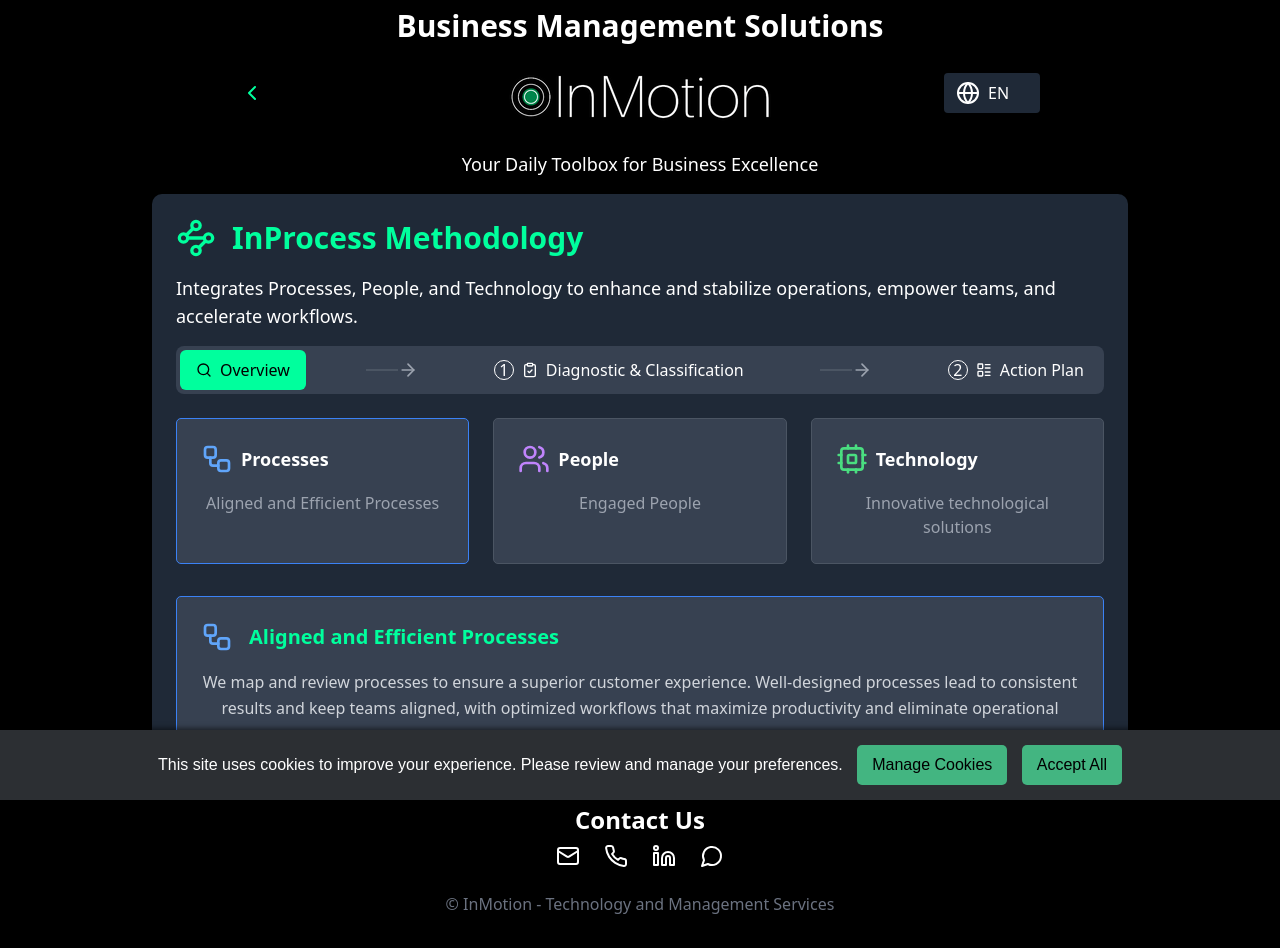
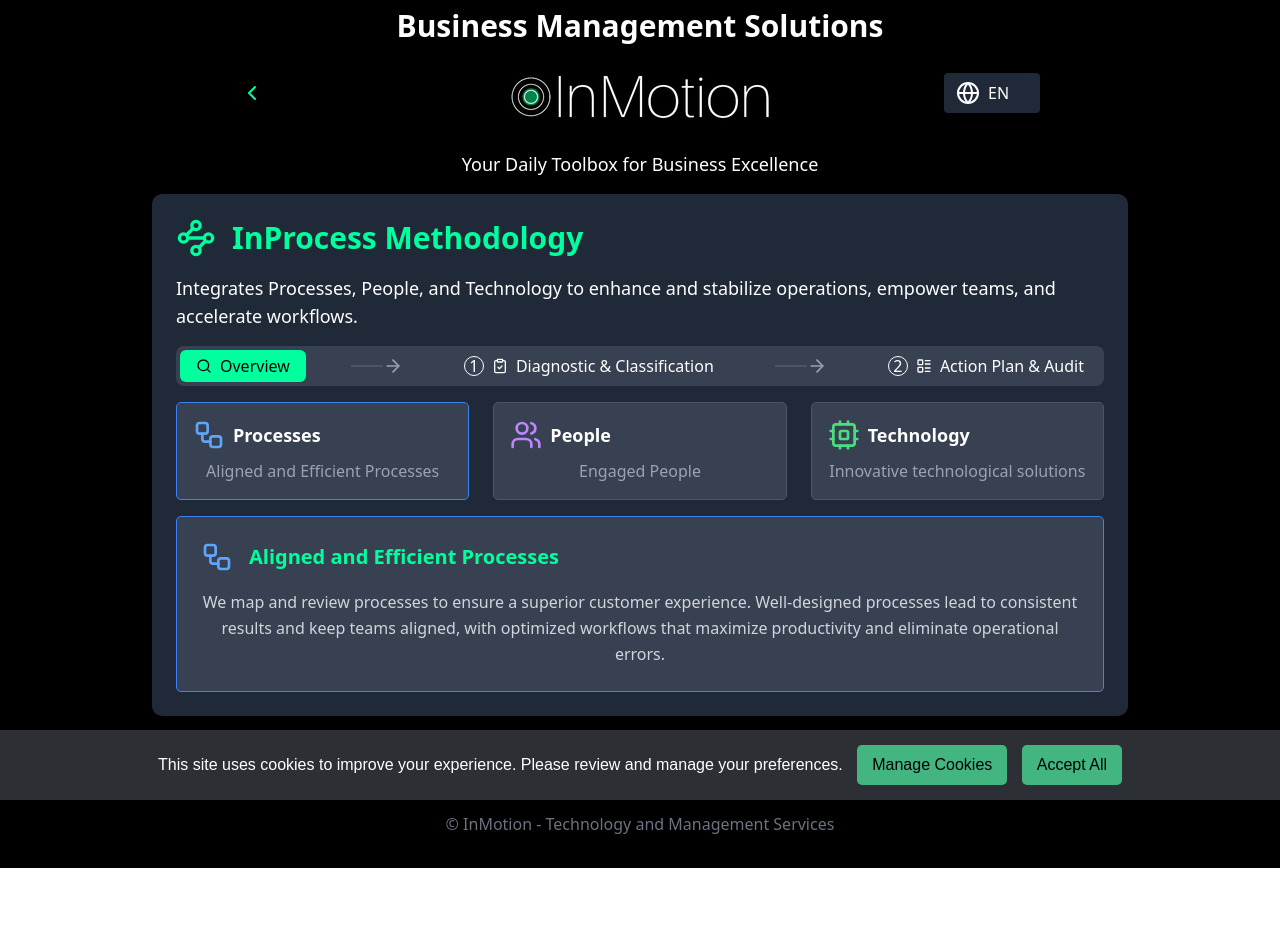
Before and after one commit to beloureiro/NS3, a React (Create React App) app: page /NS3/inprocess in a window 1280 px wide. After the commit the page ends 868 px from the top, so only its background shows below. Built offline with nearby package versions, Linux system fonts and the light colour scheme.

Commit message:
Ajustes icons inprocess

```diff
--- a/src/Solutions/Inprocess.js
+++ b/src/Solutions/Inprocess.js
@@ -14,7 +14,6 @@ import {
   Plus,
   ChartNetwork,
   Target,
-  Activity,
   SquareActivity,
 } from "lucide-react";
 import ContactSection from "../AppComponents/ContactSection";
@@ -77,33 +76,39 @@ const TabsContent = ({ children, value, className }) => {
   ) : null;
 };
 
-// Advanced Analysis Explanation with customizable size and spacing
+// Advanced Analysis Explanation with reduced padding and size adjustments
 const AdvancedAnalysisExplanation = ({ language }) => {
   const t = translations[language];
   return (
-    <div className="bg-slate-800 p-6 rounded-lg">
-      <div className="flex items-center justify-center gap-6">
-        <div className="bg-slate-700 p-5 rounded-lg flex flex-col items-center">
-          <Waypoints className="text-emerald-400 mb-3" size={34} />
-          <p className="text-slate-300 text-base text-center">
+    <div className="bg-slate-800 p-4 rounded-lg">
+      {" "}
+      {/* Adjusted padding to reduce height */}
+      <div className="flex items-center justify-center gap-4">
+        {" "}
+        {/* Reduced gap between elements */}
+        <div className="bg-slate-700 p-3 rounded-lg flex flex-col items-center w-full md:w-[30%]">
+          {" "}
+          {/* Reduced padding and controlled width */}
+          <Waypoints className="text-emerald-400 mb-2" size={28} />{" "}
+          {/* Reduced icon size */}
+          <p className="text-slate-300 text-sm text-center">
             {t.processMapping}
           </p>
         </div>
-        <ArrowRightLeft className="text-emerald-400" size={28} />
-        <div className="bg-slate-700 p-5 rounded-lg flex flex-col items-center">
-          <div className="flex items-center gap-5 mb-3">
-            <Cpu className="text-emerald-400" size={34} />
-            <Plus className="text-emerald-400" size={20} />
-            <ChartNetwork className="text-emerald-400" size={34} />
+        <ArrowRightLeft className="text-emerald-400" size={24} />{" "}
+        {/* Reduced icon size */}
+        <div className="bg-slate-700 p-3 rounded-lg flex flex-col items-center w-full md:w-[30%]">
+          <div className="flex items-center gap-4 mb-2">
+            <Cpu className="text-emerald-400" size={28} />
+            <Plus className="text-emerald-400" size={18} />
+            <ChartNetwork className="text-emerald-400" size={28} />
           </div>
-          <p className="text-slate-300 text-base text-center">
-            {t.aiProcessing}
-          </p>
+          <p className="text-slate-300 text-sm text-center">{t.aiProcessing}</p>
         </div>
-        <ArrowRightLeft className="text-emerald-400" size={28} />
-        <div className="bg-slate-700 p-5 rounded-lg flex flex-col items-center">
-          <Grid2x2 className="text-emerald-400 mb-3" size={34} />
-          <p className="text-slate-300 text-base text-center">
+        <ArrowRightLeft className="text-emerald-400" size={24} />
+        <div className="bg-slate-700 p-3 rounded-lg flex flex-col items-center w-full md:w-[30%]">
+          <Grid2x2 className="text-emerald-400 mb-2" size={28} />
+          <p className="text-slate-300 text-sm text-center">
             {t.complexityMatrix}
           </p>
         </div>
@@ -112,27 +117,7 @@ const AdvancedAnalysisExplanation = ({ language }) => {
   );
 };
 
-// Action Plan and Audit Explanation similar to the Diagnostic & Classification style
-const ActionAuditExplanation = ({ language }) => {
-  const t = translations[language];
-  return (
-    <div className="bg-slate-800 p-6 rounded-lg">
-      <div className="flex items-center justify-center gap-6">
-        <div className="bg-slate-700 p-5 rounded-lg flex flex-col items-center">
-          <Target className="text-emerald-400 mb-3" size={34} />
-          <p className="text-slate-300 text-base text-center">{t.actionPlan}</p>
-        </div>
-        <ArrowRightLeft className="text-emerald-400" size={28} />
-        <div className="bg-slate-700 p-5 rounded-lg flex flex-col items-center">
-          <SquareActivity className="text-emerald-400 mb-3" size={34} />
-          <p className="text-slate-300 text-base text-center">{t.auditTool}</p>
-        </div>
-      </div>
-    </div>
-  );
-};
-
-// Main component for the InProcess Methodology section
+// Integrated Action and Audit Explanation with further reduced component dimensions for a more compact rectangular layout
 const InProcessMethodology = ({ language, setLanguage }) => {
   const [selectedItem, setSelectedItem] = useState("processos");
   const [currentTab, setCurrentTab] = useState("overview");
@@ -193,13 +178,13 @@ const InProcessMethodology = ({ language, setLanguage }) => {
 
               <Tabs
                 defaultValue="overview"
-                className="space-y-6"
+                className="space-y-4"
                 onTabChange={handleTabChange}
               >
                 <div className="relative flex justify-between items-center w-full bg-gray-700 p-1 rounded-lg">
                   <TabsTrigger
                     value="overview"
-                    className="relative flex items-center space-x-2 px-4 py-2 rounded-md transition-all"
+                    className="relative flex items-center space-x-2 px-4 py-1 rounded-md transition-all"
                   >
                     <Search className="w-4 h-4" />
                     <span>{t.overview}</span>
@@ -224,7 +209,7 @@ const InProcessMethodology = ({ language, setLanguage }) => {
 
                   <TabsTrigger
                     value="diagnostic"
-                    className="relative flex items-center space-x-2 px-4 py-2 rounded-md transition-all"
+                    className="relative flex items-center space-x-2 px-4 py-1 rounded-md transition-all"
                   >
                     <div className="flex items-center space-x-2">
                       <div
@@ -258,7 +243,7 @@ const InProcessMethodology = ({ language, setLanguage }) => {
 
                   <TabsTrigger
                     value="action"
-                    className="relative flex items-center space-x-2 px-4 py-2 rounded-md transition-all"
+                    className="relative flex items-center space-x-2 px-4 py-1 rounded-md transition-all"
                   >
                     <div className="flex items-center space-x-2">
                       <div
@@ -279,42 +264,42 @@ const InProcessMethodology = ({ language, setLanguage }) => {
                 <TabsContent value="overview" className="space-y-4">
                   <div className="grid grid-cols-3 gap-6">
                     <div
-                      className={`bg-gray-700 p-6 rounded-[5px] border ${
+                      className={`bg-gray-700 p-4 rounded-[5px] border ${
                         selectedItem === "processos"
                           ? "border-blue-500"
                           : "border-gray-600"
                       } hover:border-blue-500 transition-colors cursor-pointer`}
                       onClick={() => setSelectedItem("processos")}
                     >
-                      <div className="flex items-center space-x-2 mb-4">
+                      <div className="flex items-center space-x-2 mb-2">
                         <Workflow className="w-8 h-8 text-blue-400" />
                         <h3 className="text-lg font-semibold">{t.processes}</h3>
                       </div>
                       <p className="text-gray-400">{t.processesDesc}</p>
                     </div>
                     <div
-                      className={`bg-gray-700 p-6 rounded-[5px] border ${
+                      className={`bg-gray-700 p-4 rounded-[5px] border ${
                         selectedItem === "pessoas"
                           ? "border-purple-500"
                           : "border-gray-600"
                       } hover:border-purple-500 transition-colors cursor-pointer`}
                       onClick={() => setSelectedItem("pessoas")}
                     >
-                      <div className="flex items-center space-x-2 mb-4">
+                      <div className="flex items-center space-x-2 mb-2">
                         <Users className="w-8 h-8 text-purple-400" />
                         <h3 className="text-lg font-semibold">{t.people}</h3>
                       </div>
                       <p className="text-gray-400">{t.peopleDesc}</p>
                     </div>
                     <div
-                      className={`bg-gray-700 p-6 rounded-[5px] border ${
+                      className={`bg-gray-700 p-4 rounded-[5px] border ${
                         selectedItem === "tecnologia"
                           ? "border-green-500"
                           : "border-gray-600"
                       } hover:border-green-500 transition-colors cursor-pointer`}
                       onClick={() => setSelectedItem("tecnologia")}
                     >
-                      <div className="flex items-center space-x-2 mb-4">
+                      <div className="flex items-center space-x-2 mb-2">
                         <Cpu className="w-8 h-8 text-green-400" />
                         <h3 className="text-lg font-semibold">
                           {t.technology}
@@ -329,12 +314,71 @@ const InProcessMethodology = ({ language, setLanguage }) => {
                   <AdvancedAnalysisExplanation language={language} />
                 </TabsContent>
 
-                <TabsContent value="action" className="space-y-6">
-                  <ActionAuditExplanation language={language} />
+                <TabsContent value="action" className="space-y-4">
+                  <div className="bg-slate-800 p-3 rounded-lg my-4">
+                    {" "}
+                    {/* Reduced padding further */}
+                    <div className="flex items-center justify-center gap-3">
+                      <div className="bg-slate-700 p-2 rounded-lg flex flex-col items-center transform hover:scale-105 transition-transform cursor-pointer w-full md:w-[35%]">
+                        {" "}
+                        {/* Adjusted width to be more rectangular */}
+                        <div className="bg-slate-600/50 p-2 rounded-full mb-2">
+                          {" "}
+                          {/* Reduced icon padding */}
+                          <Target className="text-emerald-400 w-8 h-8" />{" "}
+                          {/* Further reduced icon size */}
+                        </div>
+                        <h3 className="text-emerald-400 font-semibold text-md mb-2">
+                          {" "}
+                          {/* Adjusted font size */}
+                          Action Plan
+                        </h3>
+                        <p className="text-slate-300 text-sm text-center max-w-xs">
+                          {" "}
+                          {/* Adjusted font size */}
+                          Manage and track interventions along timelines
+                        </p>
+                      </div>
+
+                      <div className="flex flex-col items-center justify-center">
+                        <ArrowRightLeft className="text-emerald-400 w-5 h-5 mb-1" />{" "}
+                        {/* Reduced icon size */}
+                        <span className="text-slate-400 text-xs">
+                          Continuous
+                        </span>{" "}
+                        {/* Adjusted font size */}
+                        <span className="text-slate-400 text-xs">
+                          Monitoring
+                        </span>{" "}
+                        {/* Adjusted font size */}
+                      </div>
+
+                      <div className="bg-slate-700 p-2 rounded-lg flex flex-col items-center transform hover:scale-105 transition-transform cursor-pointer w-full md:w-[35%]">
+                        {" "}
+                        {/* Adjusted width to be more rectangular */}
+                        <div className="bg-slate-600/50 p-2 rounded-full mb-2">
+                          {" "}
+                          {/* Reduced icon padding */}
+                          <SquareActivity className="text-emerald-400 w-8 h-8" />{" "}
+                          {/* Further reduced icon size */}
+                        </div>
+                        <h3 className="text-emerald-400 font-semibold text-md mb-2">
+                          {" "}
+                          {/* Adjusted font size */}
+                          Audit Tool
+                        </h3>
+                        <p className="text-slate-300 text-sm text-center max-w-xs">
+                          {" "}
+                          {/* Adjusted font size */}
+                          Monitor and evaluate process performance
+                        </p>
+                      </div>
+                    </div>
+                  </div>
                 </TabsContent>
               </Tabs>
 
-              <div className="mt-8">
+              <div className="mt-4">
                 <div
                   className={`bg-gray-700 p-6 rounded-[5px] border ${
                     selectedItem === "processos"
--- a/src/Solutions/InprocessLanguage.js
+++ b/src/Solutions/InprocessLanguage.js
@@ -6,7 +6,7 @@ export const translations = {
     back: "Back",
     overview: "Overview",
     diagnostic: "Diagnostic & Classification",
-    actionPlan: "Action Plan",
+    actionPlan: "Action Plan & Audit",
     processes: "Processes",
     processesDesc: "Aligned and Efficient Processes",
     people: "People",
@@ -29,7 +29,7 @@ export const translations = {
     back: "Voltar",
     overview: "Visão Geral",
     diagnostic: "Diagnóstico & Classificação",
-    actionPlan: "Plano de Ação",
+    actionPlan: "Plano de Ação & Auditoria",
     processes: "Processos",
     processesDesc: "Processos Eficientes e Alinhados",
     people: "Pessoas",
```
